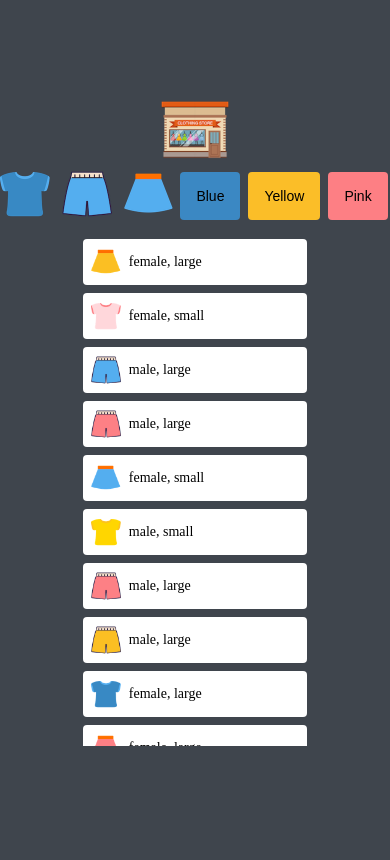
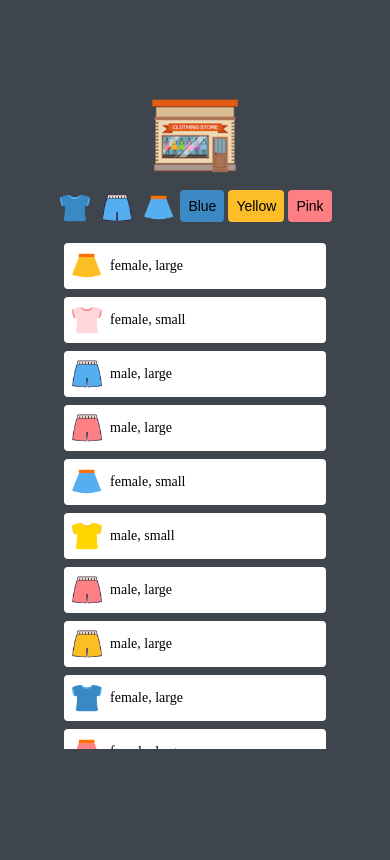
Before and after one commit to MerryHa/Item-Filter, a plain HTML site: page index.html in a window 390 px wide. Drawn offline with Linux system fonts and the light colour scheme.

Commit message:
모바일 사이즈 추가

```diff
--- a/style.css
+++ b/style.css
@@ -9,7 +9,11 @@
 
   /* size */
   --base-space: 8px;
+  --small-space: 4px;
+  --logo-size: 70px;
+  --big-logo-size: 90px;
   --size-button: 50px;
+  --mobile-size-button: 30px;
   --size-border: 4px;
   --size-thumbnail: 30px;
   --font-size: 14px;
@@ -31,8 +35,8 @@ body {
   overflow: hidden;
 }
 .logo {
-  width: 70px;
-  height: 70px;
+  width: var(--logo-size);
+  height: var(--logo-size);
 }
 .btn {
   background-color: transparent;
@@ -53,8 +57,8 @@ body {
   align-items: center;
 }
 .imgBtn {
+  padding-top: 7px;
   width: var(--size-button);
-  height: var(--size-button);
 }
 .colorBtn {
   padding: calc(var(--base-space) * 2);
@@ -72,7 +76,7 @@ body {
   background-color: var(--color-pink);
 }
 .items {
-  width: 60%;
+  width: 400px;
   height: 60%;
   list-style: none;
   padding-left: 0;
@@ -101,3 +105,21 @@ body {
   height: var(--size-thumbnail);
   margin-right: var(--base-space);
 }
+@media screen and (max-width: 500px) {
+  .logo {
+    width: var(--big-logo-size);
+    height: var(--big-logo-size);
+  }
+  .items {
+    width: 70%;
+  }
+  .imgBtn {
+    width: var(--mobile-size-button);
+  }
+  .colorBtn {
+    padding: var(--base-space);
+    border-radius: var(--size-border);
+    margin-right: var(--small-space);
+    font-size: var(--font-size);
+  }
+}
```
